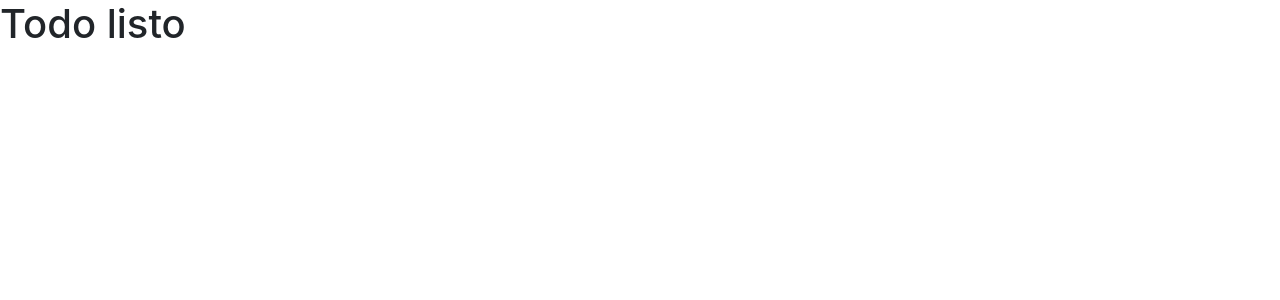
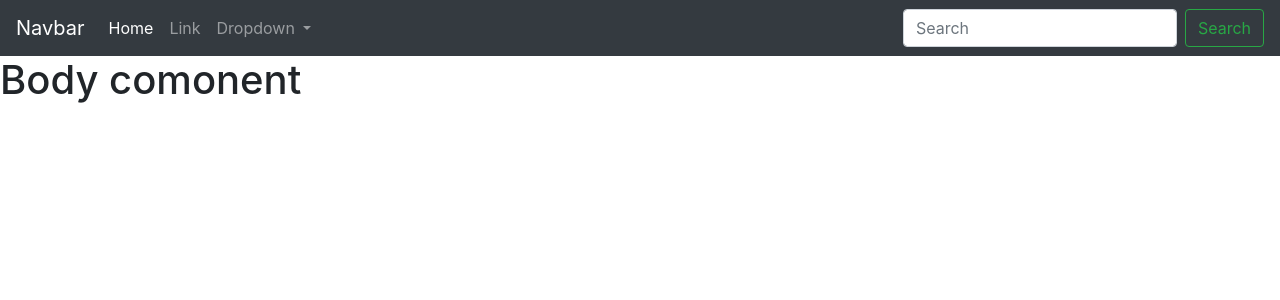
Before and after one commit to jorge238/angular, an Angular app in the folder Aplicacion1-hola mundo/HolaMundo/: page / in a window 1280 px wide. Shown: the top 300 px of the page. Built offline with nearby package versions, Linux system fonts and the light colour scheme.

Commit message:
actualizacion 2 apk-holamundo
agregamos el componente body

```diff
--- a/Aplicacion1-hola mundo/HolaMundo/src/app/app.component.html
+++ b/Aplicacion1-hola mundo/HolaMundo/src/app/app.component.html
@@ -1 +1,2 @@
 <app-header></app-header>
+<app-body></app-body>
--- a/Aplicacion1-hola mundo/HolaMundo/src/app/app.module.ts
+++ b/Aplicacion1-hola mundo/HolaMundo/src/app/app.module.ts
@@ -3,11 +3,13 @@
 
 import { AppComponent } from './app.component';
 import { HeaderComponent } from './components/header/header.component';
+import { BodyComponent } from './components/body/body.component';
 
 @NgModule({
   declarations: [
     AppComponent,
-    HeaderComponent
+    HeaderComponent,
+    BodyComponent
   ],
   imports: [
     BrowserModule
--- /dev/null
+++ b/Aplicacion1-hola mundo/HolaMundo/src/app/components/body/body.component.html
@@ -0,0 +1,15 @@
+<!DOCTYPE html>
+<html lang="en">
+
+<head>
+    <meta charset="UTF-8">
+    <meta name="viewport" content="width=device-width, initial-scale=1.0">
+    <meta http-equiv="X-UA-Compatible" content="ie=edge">
+    <title>Document</title>
+</head>
+
+<body>
+    <h1>Body comonent</h1>
+</body>
+
+</html>
--- /dev/null
+++ b/Aplicacion1-hola mundo/HolaMundo/src/app/components/body/body.component.ts
@@ -0,0 +1,14 @@
+import { Component, OnInit } from '@angular/core';
+
+@Component({
+  selector: 'app-body',
+  templateUrl: './body.component.html'
+})
+export class BodyComponent implements OnInit {
+
+  constructor() { }
+
+  ngOnInit() {
+  }
+
+}
--- a/Aplicacion1-hola mundo/HolaMundo/src/app/components/header/header.component.html
+++ b/Aplicacion1-hola mundo/HolaMundo/src/app/components/header/header.component.html
@@ -9,7 +9,41 @@
 </head>
 
 <body>
-    <h1>Todo listo </h1>
+    <div>
+        <nav class="navbar navbar-expand-lg navbar-dark bg-dark">
+            <a class="navbar-brand" href="#">Navbar</a>
+            <button class="navbar-toggler" type="button" data-toggle="collapse" data-target="#navbarSupportedContent" aria-controls="navbarSupportedContent" aria-expanded="false" aria-label="Toggle navigation">
+        <span class="navbar-toggler-icon"></span>
+      </button>
+
+            <div class="collapse navbar-collapse" id="navbarSupportedContent">
+                <ul class="navbar-nav mr-auto">
+                    <li class="nav-item active">
+                        <a class="nav-link" href="#">Home <span class="sr-only">(current)</span></a>
+                    </li>
+                    <li class="nav-item">
+                        <a class="nav-link" href="#">Link</a>
+                    </li>
+                    <li class="nav-item dropdown">
+                        <a class="nav-link dropdown-toggle" href="#" id="navbarDropdown" role="button" data-toggle="dropdown" aria-haspopup="true" aria-expanded="false">
+              Dropdown
+            </a>
+                        <div class="dropdown-menu" aria-labelledby="navbarDropdown">
+                            <a class="dropdown-item" href="#">Action</a>
+                            <a class="dropdown-item" href="#">Another action</a>
+                            <div class="dropdown-divider"></div>
+                            <a class="dropdown-item" href="#">Something else here</a>
+                        </div>
+                    </li>
+
+                </ul>
+                <form class="form-inline my-2 my-lg-0">
+                    <input class="form-control mr-sm-2" type="search" placeholder="Search" aria-label="Search">
+                    <button class="btn btn-outline-success my-2 my-sm-0" type="submit">Search</button>
+                </form>
+            </div>
+        </nav>
+    </div>
 </body>
 
 </html>
```
